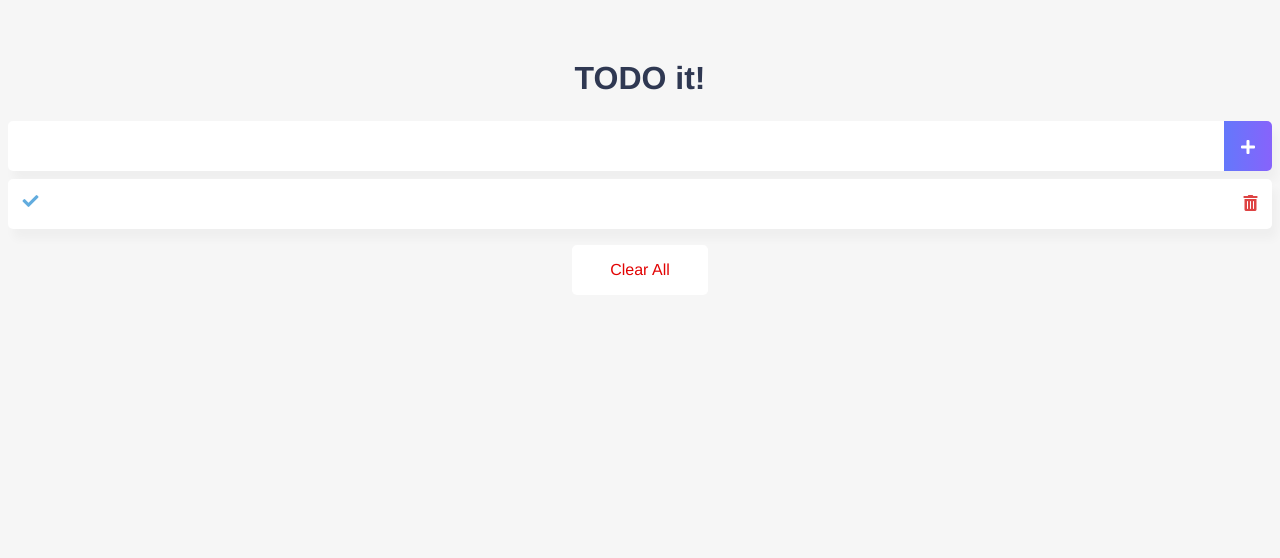
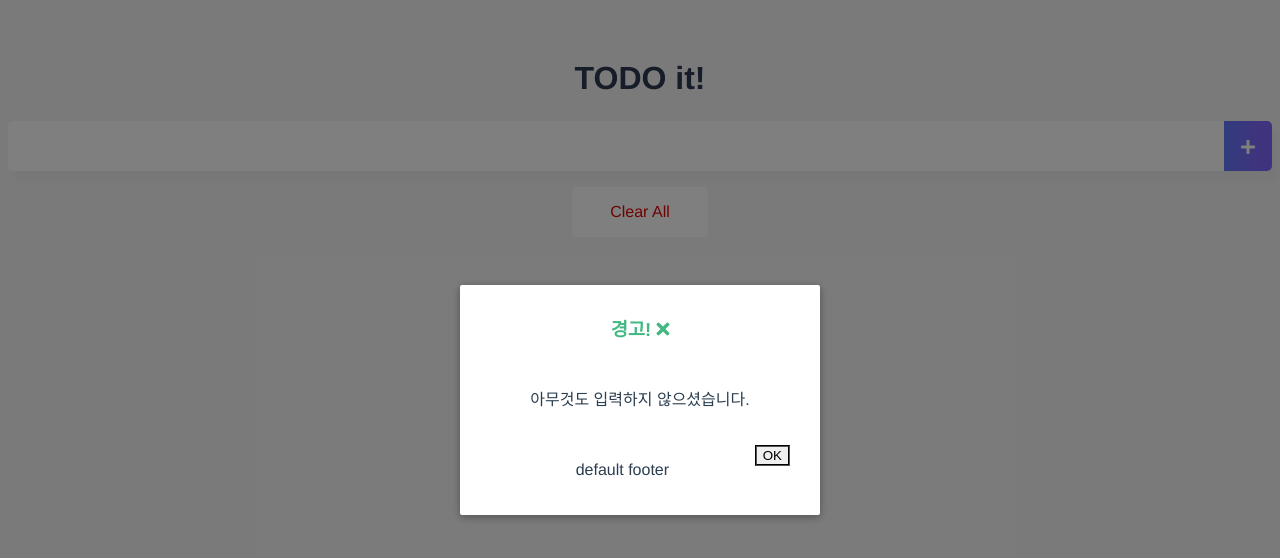
Before and after one commit to mysoyul/vue3-todo-ts-cli, a Vue app: page / in a window 1280 px wide. Both pictures are taken after a click on the element 1248 px from the left and 146 px from the top of the page. Shown: the top 558 px of the page. Built offline with nearby package versions, Linux system fonts and the light colour scheme.

Commit message:
MyModal 추가와 TodoInput수정

```diff
--- a/src/components/TodoInput.vue
+++ b/src/components/TodoInput.vue
@@ -4,14 +4,28 @@
         <span class="addContainer" @click="addTodo">
             <i class="fas fa-plus addBtn"></i>
         </span>
+        <MyModal v-if="showModal" @close="showModal = false">
+            <template v-slot:header>
+                <h3>
+                    경고!
+                    <i class="closeModalBtn fas fa-times" @click="showModal = false"></i>
+                </h3>
+            </template>
+            <template v-slot:body>
+                <div>아무것도 입력하지 않으셨습니다.</div>
+            </template>
+        </MyModal>
     </div>
 </template>
 
 <script setup lang="ts">
 import { ref } from "vue";
+import MyModal from '@/components/common/MyModal.vue'
+
+const showModal = ref(false)
 
 const newTodoItem = ref("")
-const emit = defineEmits(["input:todo","add:todo"])
+const emit = defineEmits(["input:todo", "add:todo"])
 
 const handleInput = (event: Event) => {
     const todoText = (event.target as HTMLInputElement).value
@@ -20,9 +34,13 @@
     newTodoItem.value = todoText
 }
 const addTodo = () => {
-    const todoItem = newTodoItem.value
-    emit("add:todo", todoItem)
-    clearInput()
+    if (newTodoItem.value !== "") {
+        const todoItem = newTodoItem.value
+        emit("add:todo", todoItem)
+        clearInput()
+    } else {
+        showModal.value = !showModal.value
+    }
 }
 const clearInput = () => {
     newTodoItem.value = ""
@@ -31,7 +49,8 @@
 </script>
 
 <style scoped>
-i,span {
+i,
+span {
     cursor: pointer;
 }
 
@@ -64,4 +83,8 @@
     color: white;
     vertical-align: middle;
 }
+
+.closeModalBtn {
+    color: #42b983;
+}
 </style>
--- /dev/null
+++ b/src/components/common/MyModal.vue
@@ -0,0 +1,102 @@
+<template>
+    <Transition name="modal">
+      <div class="modal-mask">
+        <div class="modal-wrapper">
+          <div class="modal-container">
+
+            <div class="modal-header">
+              <slot name="header">
+                default header
+              </slot>
+            </div>
+
+            <div class="modal-body">
+              <slot name="body">
+                default body
+              </slot>
+            </div>
+
+            <div class="modal-footer">
+              <slot name="footer">
+                default footer
+                <button class="modal-default-button" @click="$emit('close')">
+                  OK
+                </button>
+              </slot>
+            </div>
+          </div>
+        </div>
+      </div>
+    </Transition>
+  </template>
+
+  <style>
+  .modal-mask {
+    position: fixed;
+    z-index: 9998;
+    top: 0;
+    left: 0;
+    width: 100%;
+    height: 100%;
+    background-color: rgba(0, 0, 0, .5);
+    display: table;
+    transition: opacity .3s ease;
+  }
+  .modal-wrapper {
+    display: table-cell;
+    vertical-align: middle;
+  }
+  .modal-container {
+    width: 300px;
+    margin: 0px auto;
+    padding: 20px 30px;
+    background-color: #fff;
+    border-radius: 2px;
+    box-shadow: 0 2px 8px rgba(0, 0, 0, .33);
+    transition: all .3s ease;
+    font-family: Helvetica, Arial, sans-serif;
+  }
+  .modal-header h3 {
+    margin-top: 0;
+    color: #42b983;
+  }
+  .modal-body {
+    margin: 20px 0;
+  }
+  .modal-default-button {
+    float: right;
+  }
+  /*
+   * The following styles are auto-applied to elements with
+   * transition="modal" when their visibility is toggled
+   * by Vue.js.
+   *
+   * You can easily play with the modal transition by editing
+   * these styles.
+   */
+  .modal-enter {
+    opacity: 0;
+  }
+  .modal-leave-active {
+    opacity: 0;
+  }
+  .modal-enter .modal-container,
+  .modal-leave-active .modal-container {
+    -webkit-transform: scale(1.1);
+    transform: scale(1.1);
+  }
+
+/* .modal-enter-from {
+  opacity: 0;
+}
+
+.modal-leave-to {
+  opacity: 0;
+}
+
+.modal-enter-from .modal-container,
+.modal-leave-to .modal-container {
+  -webkit-transform: scale(1.1);
+  transform: scale(1.1);
+} */
+</style>
```
